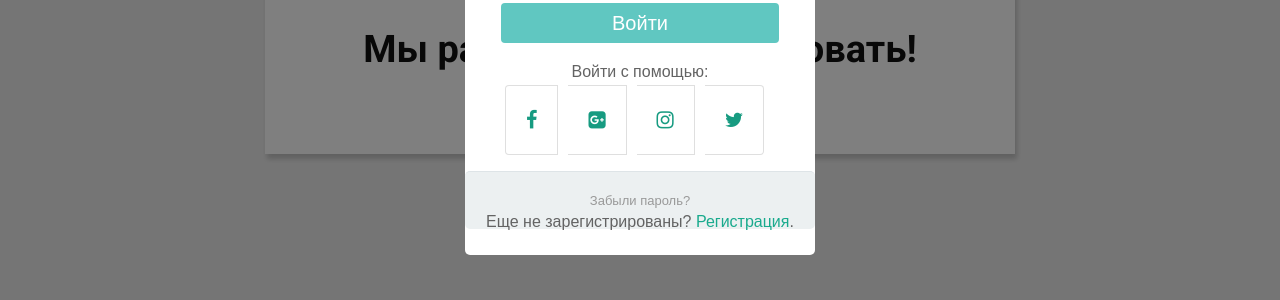
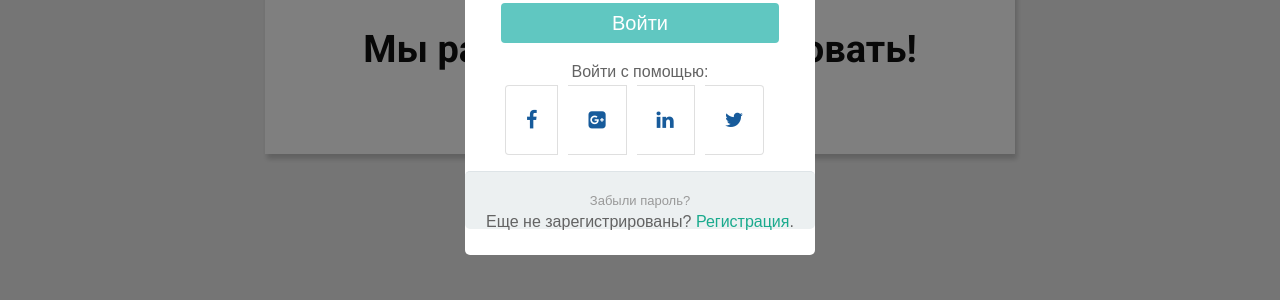
Before and after one commit to Chudische/Shabashka, a Django app: page /accounts/login/ in a window 1280 px wide. Shown: the part 311-611 px from the top of the page. Run offline with Django 3.2, Linux system fonts and the light colour scheme; data comes from the database, SQL or seed files in the repository; some libraries are stand-ins or nearby versions; some web fonts are replaced.

Commit message:
Change Instagram to Linkedin; change color

```diff
--- a/main/static/main/css/style.css
+++ b/main/static/main/css/style.css
@@ -244,7 +244,7 @@ body .modal{
 .social a i{
 	font-size: 20px;
 	padding: 15px 20px;
-	color: #179b81;
+	color: #175b9b;
 	line-height: 1.9;
 }
 .social a i:hover, .social li:hover{
--- a/main/templates/main/login.html
+++ b/main/templates/main/login.html
@@ -40,7 +40,7 @@
 					<ul class="list-group list-group-horizontal">
 						<li class="list-group-item ml-1"><a href="{% url 'main:social:begin' 'facebook'%}"><i class="fa fa-facebook"></i></a></li>
 						<li class="list-group-item"><a href="#"><i class="fa fa-google-plus-square"></i></a></li>
-						<li class="list-group-item"><a href="#"><i class="fa fa-instagram"></i></a></li>
+						<li class="list-group-item"><a href="#"><i class="fa fa-linkedin"></i></a></li>
 						<li class="list-group-item"><a href="#"><i class="fa fa-twitter"></i></a></li>
 					</ul>
 				</div>
```
Also changed, not shown: SerhiiAkimov_fb_social.jpeg (deleted).
